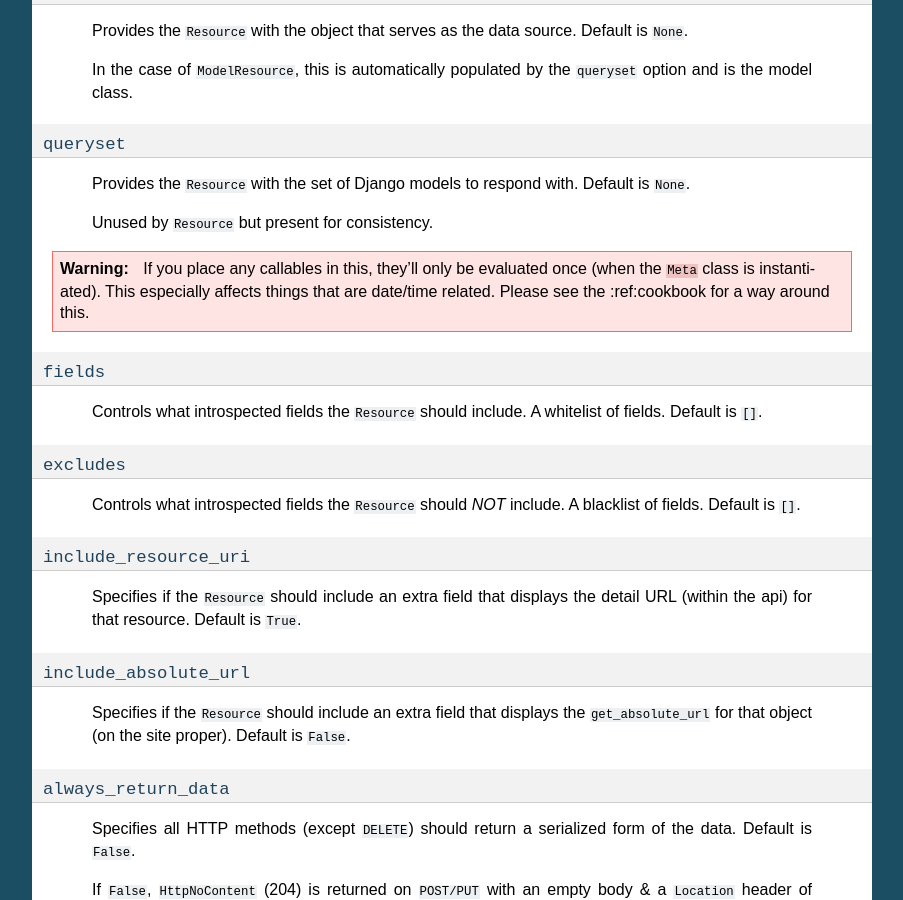
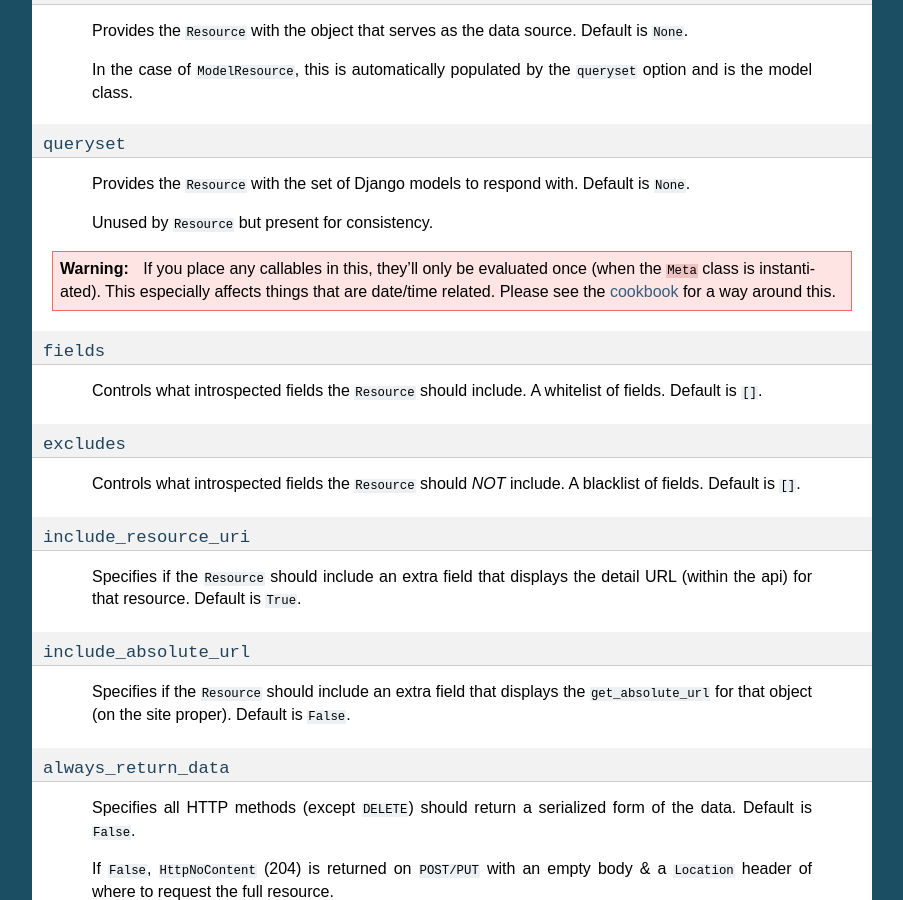
Before and after one commit to django-tastypie/django-tastypie, a Sphinx documentation site: the page built from docs/resources.rst, in a window 1280 px wide and 900 px high, scrolled down 9550 px. Shown: the whole window, without its empty margins (198-1101 px from the left). Built offline with Sphinx 7.4.7, drawn with Linux system fonts in a browser that asks for light colours; some of the changed lines change nothing that is shown.

Commit message:
Fixed typo in cookbook link in resource docs.

```diff
--- a/docs/resources.rst
+++ b/docs/resources.rst
@@ -605,7 +605,8 @@ The inner ``Meta`` class allows for class-level configuration of how the
 
   If you place any callables in this, they'll only be evaluated once (when
   the ``Meta`` class is instantiated). This especially affects things that
-  are date/time related. Please see the :ref:cookbook for a way around this.
+  are date/time related. Please see the :doc:`cookbook </cookbook>` for a way
+  around this.
 
 ``fields``
 ----------
```
